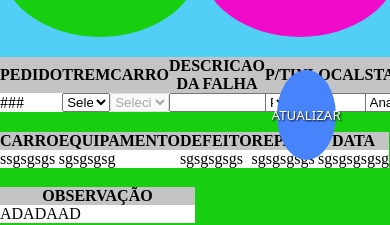
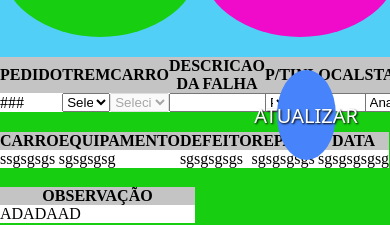
Before and after one commit to r-leafar/pi2-vue, a Vue app: page /pedido in a window 390 px wide. Shown: the part 243-468 px from the top of the page. Built offline with nearby package versions, Linux system fonts and the light colour scheme; data requests are answered from the project's data file.

Commit message:
Ajuste para telas menores

```diff
--- a/src/components/Pedido.vue
+++ b/src/components/Pedido.vue
@@ -166,6 +166,7 @@ tbody {
   margin-top: 5%;
 }
 #btn-pedido {
+  font-size: 25px;
   text-shadow: 1px 1px 2px black;
   font-family: sans;
   border: 0px;
@@ -188,4 +189,10 @@ tbody {
 
   justify-content: center;
 }
+@media only screen and (max-width: 890px) {
+#btn-pedido {
+font-size: 20px;
+}
+
+}
 </style>
```
